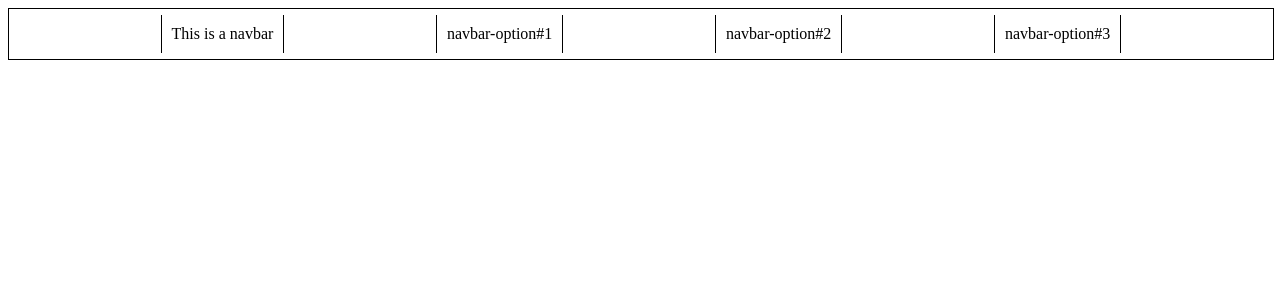
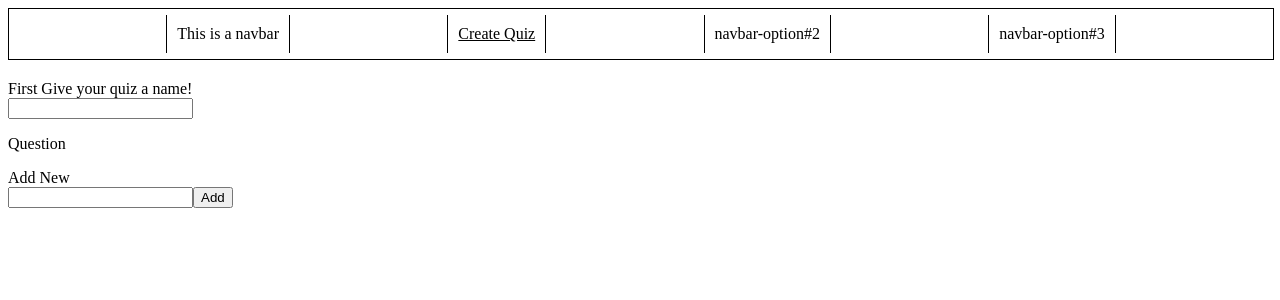
Before and after one commit to ShaneEverittM/quiz-frontend, a React (Create React App) app: page /quiz/new in a window 1280 px wide. Shown: the top 300 px of the page. Built offline with nearby package versions, Linux system fonts and the light colour scheme.

Commit message:
many refactors and first pass at create page

```diff
--- a/src/App.js
+++ b/src/App.js
@@ -4,6 +4,8 @@ import Navbar from "./components/Navbar";
 import Home from "./pages/Home";
 import Place from "./pages/Placeholder";
 import ResultPage from "./pages/ResultPage";
+import NewQuizPage from "./pages/NewQuizPage";
+
 import { BrowserRouter as Router, Route } from "react-router-dom";
 
 const App = () => {
@@ -14,6 +16,7 @@ const App = () => {
       <Route path="/quiz" exact component={QuizPage} />
       <Route path="/results" exact component={ResultPage} />
       <Route path="/placeholder" exact component={Place} />
+      <Route path="/quiz/new" exact component={NewQuizPage} />
     </Router>
   );
 };
--- a/src/components/Navbar.js
+++ b/src/components/Navbar.js
@@ -1,24 +1,41 @@
-import React from "react"
-import { NavLink } from "react-router-dom"
-import "../styles.css"
+import React from "react";
+import { NavLink } from "react-router-dom";
+import "../styles.css";
 
 const Navbar = () => {
-    return (<div className="navbar">
-
-        <NavLink exact activeClassName="current-tab" className="navbar-content" to="/">
+  return (
+    <div className="navbar">
+      <NavLink
+        exact
+        activeClassName="current-tab"
+        className="navbar-content"
+        to="/"
+      >
         This is a navbar
       </NavLink>
-        <NavLink activeClassName="current-tab" className="navbar-content" to="/placeholder">
-            navbar-option#1
+      <NavLink
+        activeClassName="current-tab"
+        className="navbar-content"
+        to="/quiz/new"
+      >
+        Create Quiz
       </NavLink>
-        <NavLink activeClassName="current-tab" className="navbar-content" to="/placeholder">
+      <NavLink
+        activeClassName="current-tab"
+        className="navbar-content"
+        to="/placeholder"
+      >
         navbar-option#2
       </NavLink>
-        <NavLink activeClassName="current-tab" className="navbar-content" to="/placeholder">
+      <NavLink
+        activeClassName="current-tab"
+        className="navbar-content"
+        to="/placeholder"
+      >
         navbar-option#3
       </NavLink>
-
-    </div>)
-}
+    </div>
+  );
+};
 
 export default Navbar;
--- /dev/null
+++ b/src/components/NewAnswer.js
@@ -0,0 +1,7 @@
+import React from "react";
+
+const NewAnswer = () => {
+  return <div>This is an answer</div>;
+};
+
+export default NewAnswer;
--- /dev/null
+++ b/src/components/NewQuestion.js
@@ -0,0 +1,16 @@
+import React from "react";
+import "../styles.css";
+const NewQuestion = ({ selectedQuestion, select, questionNum, question }) => {
+  return (
+    <div>
+      <h4
+        className={`${questionNum === selectedQuestion ? "selected" : ""}`}
+        onClick={() => select(questionNum)}
+      >
+        {question}
+      </h4>
+    </div>
+  );
+};
+
+export default NewQuestion;
--- a/src/components/Question.js
+++ /dev/null
@@ -1,11 +0,0 @@
-import React from "react";
-
-const Question = ({ question }) => {
-  return (
-    <div>
-      <h4>{question}</h4>
-    </div>
-  );
-};
-
-export default Question;
--- /dev/null
+++ b/src/components/QuizComponent.js
@@ -0,0 +1,34 @@
+import React, { useState } from "react";
+
+const QuizComponent = ({ questionNum, handleAdd }) => {
+  let [questionText, setQuestionText] = useState("");
+  const submit = () => {
+    setQuestionText("");
+    handleAdd(questionText, questionNum);
+  };
+  return (
+    <div>
+      <label htmlFor="question">Add New</label>
+      <br />
+      <input
+        onKeyPress={(e) => {
+          //this may noy work on every browser/keyboard combo
+          if (e.key.toLowerCase() === "enter") submit();
+        }}
+        type="text"
+        id="question"
+        value={questionText}
+        onChange={(e) => setQuestionText(e.target.value)}
+      />
+      <button
+        onClick={() => {
+          submit();
+        }}
+      >
+        Add
+      </button>
+    </div>
+  );
+};
+
+export default QuizComponent;
--- a/src/components/Answer.js
+++ b/src/components/QuizQuestion.js
@@ -1,7 +1,7 @@
 import React, { useState } from "react";
 import "../styles.css";
 
-let Answer = ({ answers, onSelect, questionNum }) => {
+let QuizQuestion = ({ answers, onSelect, questionNum, question }) => {
   let [selection, setSelection] = useState(-1);
 
   const handleSelect = (i) => {
@@ -11,6 +11,7 @@ let Answer = ({ answers, onSelect, questionNum }) => {
 
   return (
     <div>
+      <h4>{question}</h4>
       {answers.map((answer, index) => {
         return (
           <div
@@ -26,4 +27,4 @@ let Answer = ({ answers, onSelect, questionNum }) => {
   );
 };
 
-export default Answer;
+export default QuizQuestion;
--- /dev/null
+++ b/src/pages/NewQuizPage.js
@@ -0,0 +1,143 @@
+import React from "react";
+import QuizComponent from "../components/QuizComponent";
+import NewAnswer from "../components/NewAnswer";
+import NewQuestion from "../components/NewQuestion";
+/**
+ * const data = {
+  quiz: { id: 1, name: "test", num_questions: 5 },
+  questions: [
+    { id: 1, description: "q1n", qz_id: 1 },
+    { id: 2, description: "q2", qz_id: 1 },
+    { id: 3, description: "q3", qz_id: 1 },
+    { id: 4, description: "q4", qz_id: 1 },
+    { id: 5, description: "q5", qz_id: 1 },
+  ],
+  answers: [
+    [
+      { id: 1, description: "a1", val: 0, q_id: 1 },
+      { id: 1, description: "a2", val: 1, q_id: 1 },
+      { id: 1, description: "a1", val: 2, q_id: 1 },
+      { id: 1, description: "a2", val: 1, q_id: 1 },
+    ],
+    [
+      { id: 2, description: "a2", val: 1, q_id: 2 },
+      { id: 2, description: "a2", val: 2, q_id: 2 },
+      { id: 2, description: "a2", val: 1, q_id: 2 },
+      { id: 2, description: "a2", val: 0, q_id: 2 },
+    ],
+    [
+      { id: 3, description: "a3", val: 1, q_id: 3 },
+      { id: 3, description: "a3", val: 2, q_id: 3 },
+    ],
+    [
+      { id: 4, description: "a4", val: 2, q_id: 4 },
+      { id: 4, description: "a4", val: 0, q_id: 4 },
+    ],
+    [{ id: 5, description: "a5", val: 1, q_id: 5 }],
+  ],
+  results: [
+    { num: 0, resultHeader: "R1", description: "D1" },
+    { num: 1, resultHeader: "R2", description: "D2" },
+    { num: 2, resultHeader: "R3", description: "D3" },
+  ],
+};
+ */
+
+class NewQuizPage extends React.Component {
+  state = {
+    questions: [],
+    quizName: " ",
+    answers: [[]],
+    activeAnswers: [],
+    results: [],
+    selectedQuestion: 0,
+  };
+
+  updateField = (quizName) => {
+    this.setState({ quizName });
+  };
+
+  addQuestion = (questionText) => {
+    this.setState({
+      questions: [...this.state.questions, questionText],
+    });
+    console.log("this.state.questions: ", this.state.questions);
+  };
+
+  addAnswer = (answerText, questionNum) => {
+    console.log("answerText, questionNum: ", answerText, questionNum);
+    let { answers } = this.state;
+    if (!answers[questionNum]) answers[questionNum] = [];
+    answers[questionNum] = [...answers[questionNum], answerText];
+    this.setState({ answers });
+    console.log("answers: ", answers);
+    this.activateAnswers(questionNum);
+  };
+
+  activateAnswers = (i) => {
+    this.setState({
+      selectedQuestion: i,
+      activeAnswers: this.state.answers[i] ? this.state.answers[i] : [],
+    });
+
+    console.log("activeAnswers: ", this.state.activeAnswers);
+  };
+  renderAnswers = () => {
+    return (
+      <div>
+        {console.log("this.state.activeAnswers: ", this.state.activeAnswers)}
+        {this.state.activeAnswers.map((item, i) => {
+          return <div key={i}>{item}</div>;
+        })}
+        <p>answer:</p>
+        <QuizComponent
+          questionNum={this.state.selectedQuestion}
+          handleAdd={this.addAnswer}
+        />
+      </div>
+    );
+  };
+
+  render() {
+    return (
+      <div>
+        <div>
+          <h2>
+            {this.state.quizName.replace(/\w\S*/g, function (txt) {
+              return txt.charAt(0).toUpperCase() + txt.substr(1).toLowerCase(); //thank you stack overflow
+            })}
+          </h2>
+        </div>
+
+        <label htmlFor="quizName">First Give your quiz a name!</label>
+        <br />
+        <input
+          type="text"
+          id="quizName"
+          onChange={(e) => this.updateField(e.target.value)}
+        />
+        <br />
+        {this.state.questions.map((item, i) => {
+          return (
+            <div key={i}>
+              {
+                <NewQuestion
+                  selectedQuestion={this.state.selectedQuestion}
+                  select={this.activateAnswers}
+                  questionNum={i}
+                  question={item}
+                />
+              }
+            </div>
+          );
+        })}
+
+        <p>Question</p>
+        <QuizComponent questionText="add new" handleAdd={this.addQuestion} />
+        {this.state.questions.length ? this.renderAnswers() : ""}
+      </div>
+    );
+  }
+}
+
+export default NewQuizPage;
--- a/src/pages/QuizPage.js
+++ b/src/pages/QuizPage.js
@@ -1,7 +1,6 @@
 import React from "react";
 import { Redirect } from "react-router-dom";
-import Question from "../components/Question";
-import Answer from "../components/Answer";
+import QuizQuestion from "../components/QuizQuestion";
 
 const data = {
   quiz: { id: 1, name: "test", num_questions: 5 },
@@ -142,8 +141,8 @@ class QuizPage extends React.Component {
         {this.state.questions.map((questionText, i) => {
           return (
             <div ref={this.scrollRef} key={i}>
-              <Question question={questionText.description} />
-              <Answer
+              <QuizQuestion
+                question={questionText.description}
                 questionNum={i}
                 answers={data.answers[i]}
                 onSelect={this.onSelectAnswer}
--- a/src/styles.css
+++ b/src/styles.css
@@ -40,6 +40,10 @@
 .unselected {
   opacity: 60%;
 }
+.selected {
+  color: orange;
+  background-color: blanchedalmond;
+}
 a {
   color: black;
   text-decoration: none;
```
Lines whose indentation alone changed are shown as unchanged.
